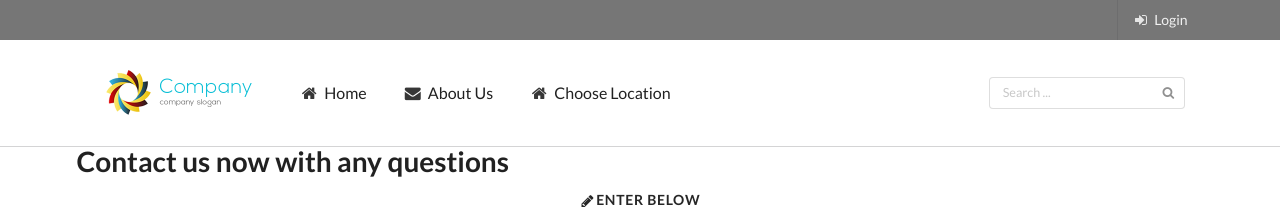
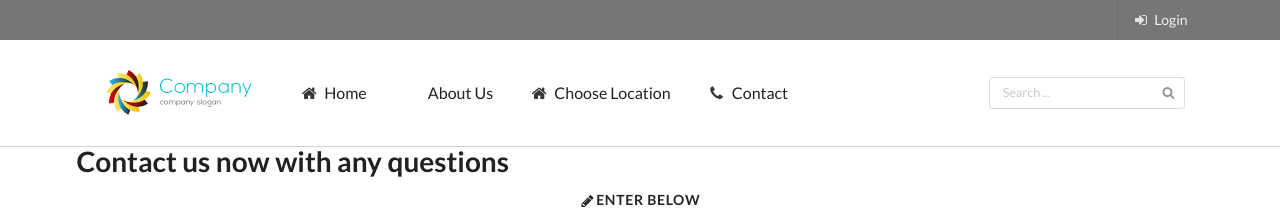
Before and after one commit to conorm185/hotel, a PHP site: page /hotel/contact.php in a window 1280 px wide. Shown: the top 221 px of the page. Run offline with PHP 8.4, Linux system fonts and the light colour scheme; some libraries are stand-ins or nearby versions.

Commit message:
Quick update. Removed commented out code

```diff
--- a/hotel/includes/header.inc.php
+++ b/hotel/includes/header.inc.php
@@ -50,24 +50,15 @@
             <a class="item" href="index.php">
               <i class="home icon"></i> Home
             </a>
-            <a class="item" href="contact.php">
-              <i class="mail icon"></i> About Us
+            <a class="item" href="about.php">
+              <i class="museum icon"></i> About Us
             </a>
             <a class="item" href="reservation.php">
               <i class="home icon" ></i> Choose Location
             </a>
-
-<!--            <div class="ui simple dropdown item">
-              <i class="grid layout icon"></i>
-              Browse
-                <i class="dropdown icon"></i>
-              <div class="menu">
-                <a class="item" href="browse-artists.php"><i class="users icon"></i> Artists</a>
-                <a class="item" href="browse-genres.php"><i class="theme icon"></i> Genres</a>
-                <a class="item" href="browse-paintings.php"><i class="paint brush icon"></i> Paintings</a>
-                <a class="item"><i class="cube icon"></i> Subjects</a>
-              </div>
-            </div> -->
+			<a class="item" href="contact.php">
+              <i class="phone icon"></i> Contact
+            </a>
             <div class="right item">
                 <div class="ui mini icon input">
                   <input type="text" placeholder="Search ...">
```
